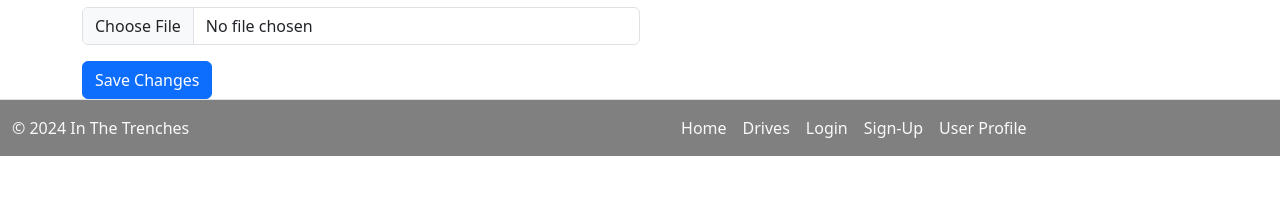
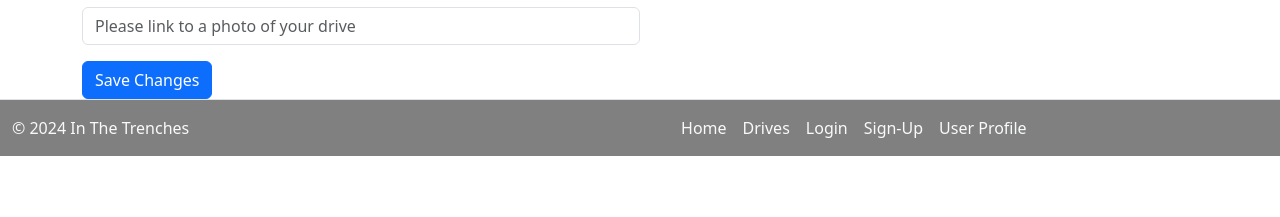
Before and after one commit to sophtank/3155finalproj, a Flask app: template templates/editdrive.html in a window 1280 px wide. Shown: the part 549-766 px from the top of the page. Run offline with Flask 3, Linux system fonts and the light colour scheme; the template is opened without the code that fills it, so the values that code supplies are empty.

Commit message:
added functionality to edit_drive

```diff
--- a/templates/editdrive.html
+++ b/templates/editdrive.html
@@ -121,8 +121,8 @@
   />
   <!-- Photo -->
   <div class="mb-3">
-    <label for="drivePhoto"><h2>Add a photo from your drive</h2></label>
-    <input class="form-control" type="file" name="drivePhoto"/>
+    <h2>Add a photo from your drive</h2>
+    <input class="form-control" id="drivePhoto" name="drivePhoto" type="text" placeholder="Please link to a photo of your drive">
   </div>
   <input
     class="btn btn-primary btn btn-primary-primary"
```
